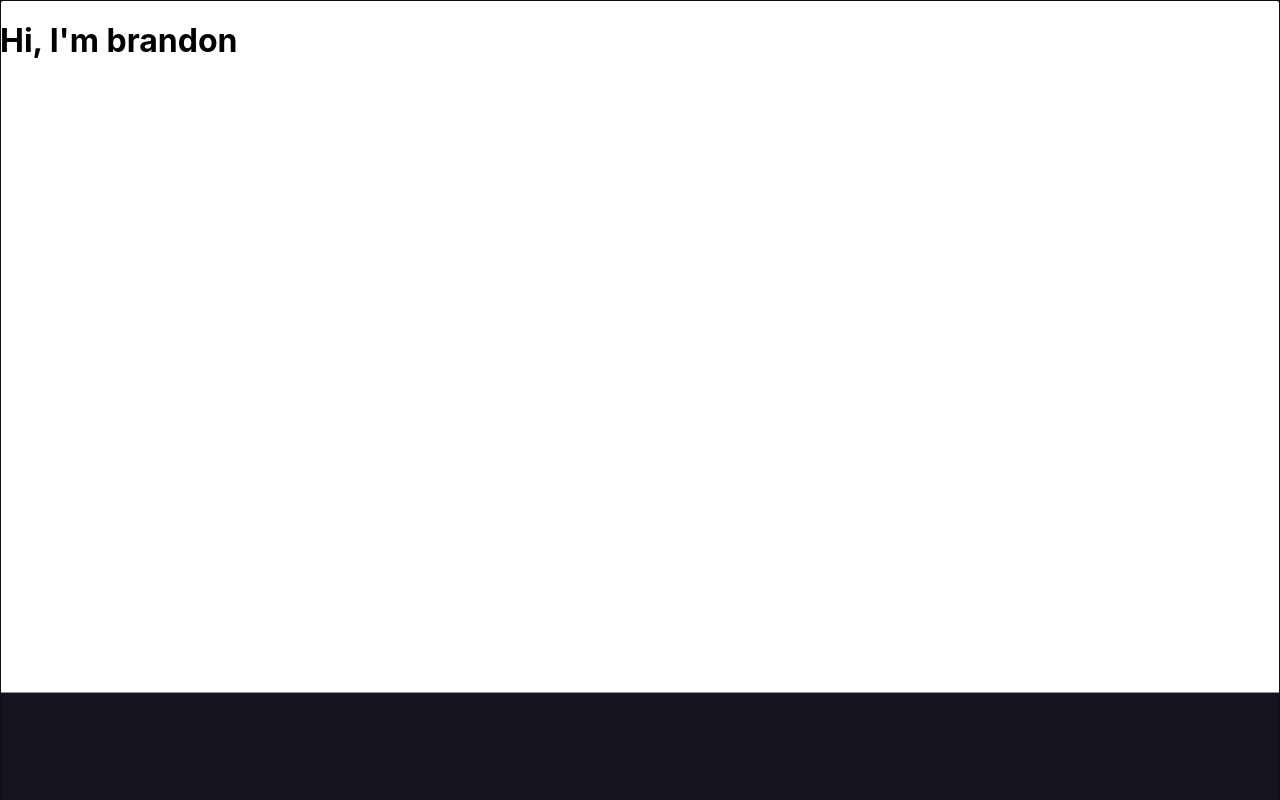
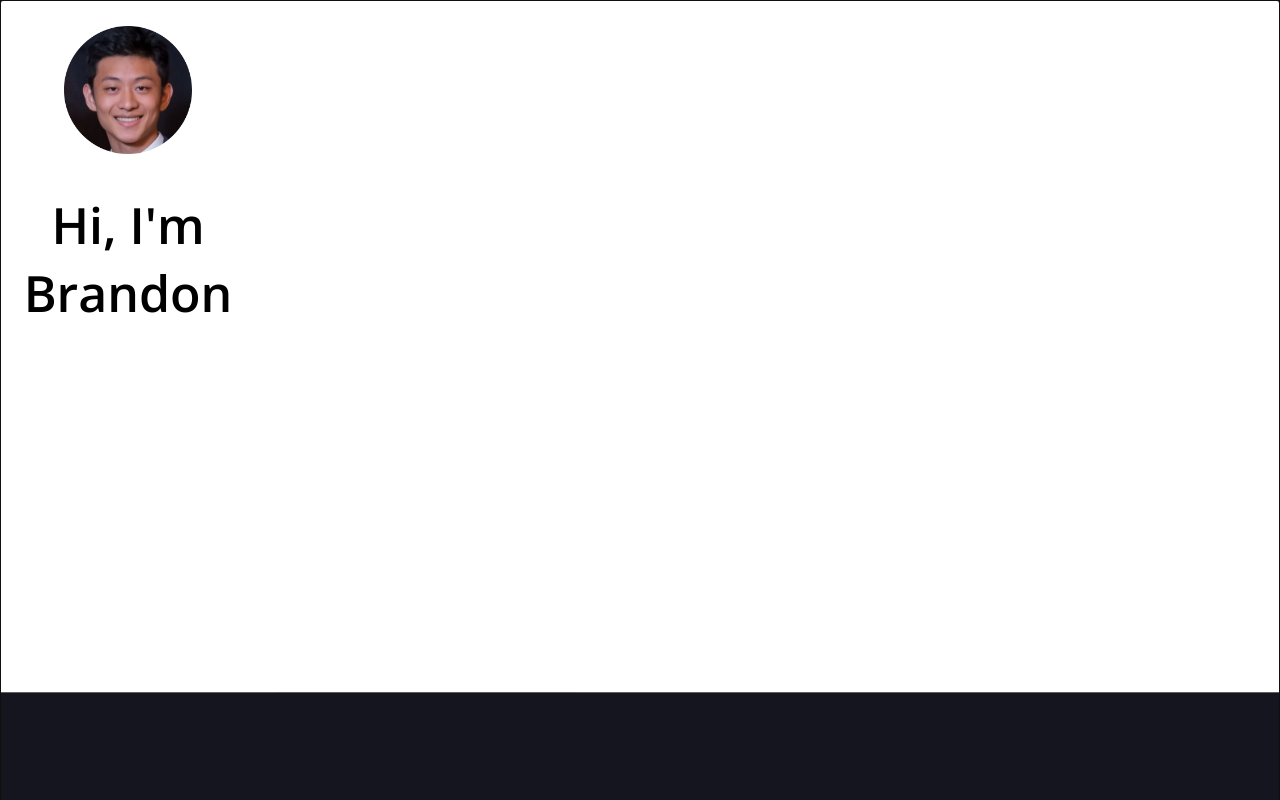
Before and after one commit to brandon888/Portfolio-Website, a React (Create React App) app: page / in a window 1280 px wide. Built offline with nearby package versions, Linux system fonts and the light colour scheme.

Commit message:
Added profile image

```diff
--- a/src/App.css
+++ b/src/App.css
@@ -1,3 +1,5 @@
+@import url('https://fonts.googleapis.com/css2?family=Open+Sans:wght@300;600&display=swap');
+
 .App {
   position: relative;
   text-align: center;
@@ -5,6 +7,18 @@
   width: 100vw;
   overflow: hidden;
 }
+
+img {
+  margin-top: 10%;
+  width: 50%;
+  height: auto;
+}
+
+.Profile-text {
+  font-size: 50px;
+  font-family: 'Open Sans', sans-serif;
+}
+
 
 .App-logo {
   height: 40vmin;
--- a/src/Fade.js
+++ b/src/Fade.js
@@ -1,6 +1,7 @@
-import { useState, useEffect } from 'react';
+import { useState, useEffect, Profiler } from 'react';
+import pp from './Assets/linkedin_profile.png';
 
-const Fade = ({ text, onChange }) => {
+const Fade = ({ text, onChange, screen }) => {
     const [fade, setFade] = useState({
         fade: 'fade-out',
     });
@@ -9,10 +10,20 @@ const Fade = ({ text, onChange }) => {
         onChange(setFade);
     }, [])
 
+    const divStyle = {
+        width: screen.w * 0.2
+    };
+
     return (
-        <div>
+        <div
+        className={fade.fade}
+        style={divStyle}
+        >
+            <img
+                src={pp}
+            ></img>
             <h1
-                className={fade.fade}
+                className='Profile-text'
             >{text}</h1>
         </div>
     )
--- a/src/MatterWorld.js
+++ b/src/MatterWorld.js
@@ -16,6 +16,11 @@ const MatterWorld = (props) => {
         setTextFade = setFade;
     };
 
+    const screen = {
+        w: props.width,
+        h: props.height,
+    }
+
     useEffect(() => {
         var mainDone = false;
         var level = 1;
@@ -23,11 +28,6 @@ const MatterWorld = (props) => {
         var projectsActive = false;
 
         matter.current.focus();
-
-        const screen = {
-            w: props.width,
-            h: props.height,
-        }
 
         var engine = Engine.create();
 
@@ -56,12 +56,22 @@ const MatterWorld = (props) => {
             density: 0.02,
         });
 
+        var leftBound = Bodies.rectangle(-5, screen.h * 1.5, 5, screen.h * 3, {
+            isStatic: true,
+            render: { isVisible: false, }
+        });
+
+        var rightBound = Bodies.rectangle(screen.w + 5, screen.h * 1.5, 5, screen.h * 3, {
+            isStatic: true,
+            render: { isVisible: false, }
+        });
+
         var floorOneComposite = FirstFloor(screen);
         var floorTwoComposite = SecondFloor(screen);
         var projectComposite = ProjectScene(screen);
 
         Composite.add(engine.world,
-            [oLetter, floorOneComposite, floorTwoComposite]
+            [oLetter, floorOneComposite, floorTwoComposite, leftBound, rightBound]
         );
 
 
@@ -115,6 +125,10 @@ const MatterWorld = (props) => {
                             y: -5,
                         });
                     }
+                } else {
+                    setTextFade({
+                        fade: 'fade-in',
+                    })
                 }
                 if (oLetter.position.x > projectsBlock.position.x - 150 * Math.cos(projectsBlock.angle) && oLetter.position.x < projectsBlock.position.x + 150 * Math.cos(projectsBlock.angle)
                     && oLetter.position.y < projectsBlock.position.y) {
@@ -132,6 +146,7 @@ const MatterWorld = (props) => {
                 }
                 if (level === 3) {
                     Composite.remove([floorTwoComposite]);
+
                 }
             }
 
@@ -157,7 +172,11 @@ const MatterWorld = (props) => {
             onKeyDown={handleDown}
             tabIndex={0}
         >
-        <Fade onChange={makeTextFade} text={"Hi, I'm brandon"}/>
+        <Fade
+            onChange={makeTextFade}
+            screen={screen}
+            text={"Hi, I'm Brandon"}
+        />
         </div>
     )
 }
--- a/src/Scenes/FirstFloor.js
+++ b/src/Scenes/FirstFloor.js
@@ -26,16 +26,9 @@ const SecondFloor = (screen) => {
         isStatic: true,
     });
 
-    var leftBound = Bodies.rectangle(-20, screen.h / 2, 20, screen.h, {
-        isStatic: true,
-    });
-
-    var rightBound = Bodies.rectangle(screen.w + 20, screen.h / 2, 20, screen.h, {
-        isStatic: true,
-    });
 
     Composite.add(floorOneComposite,
-        [groundRight, leftBound, rightBound, bLetter, rLetter, aLetter, nLetter, dLetter, nLetter2, groundLeft]
+        [groundRight, bLetter, rLetter, aLetter, nLetter, dLetter, nLetter2, groundLeft]
     )
 
     return floorOneComposite;
```
Also changed, not shown: src/Assets/linkedin_profile.png (added).
